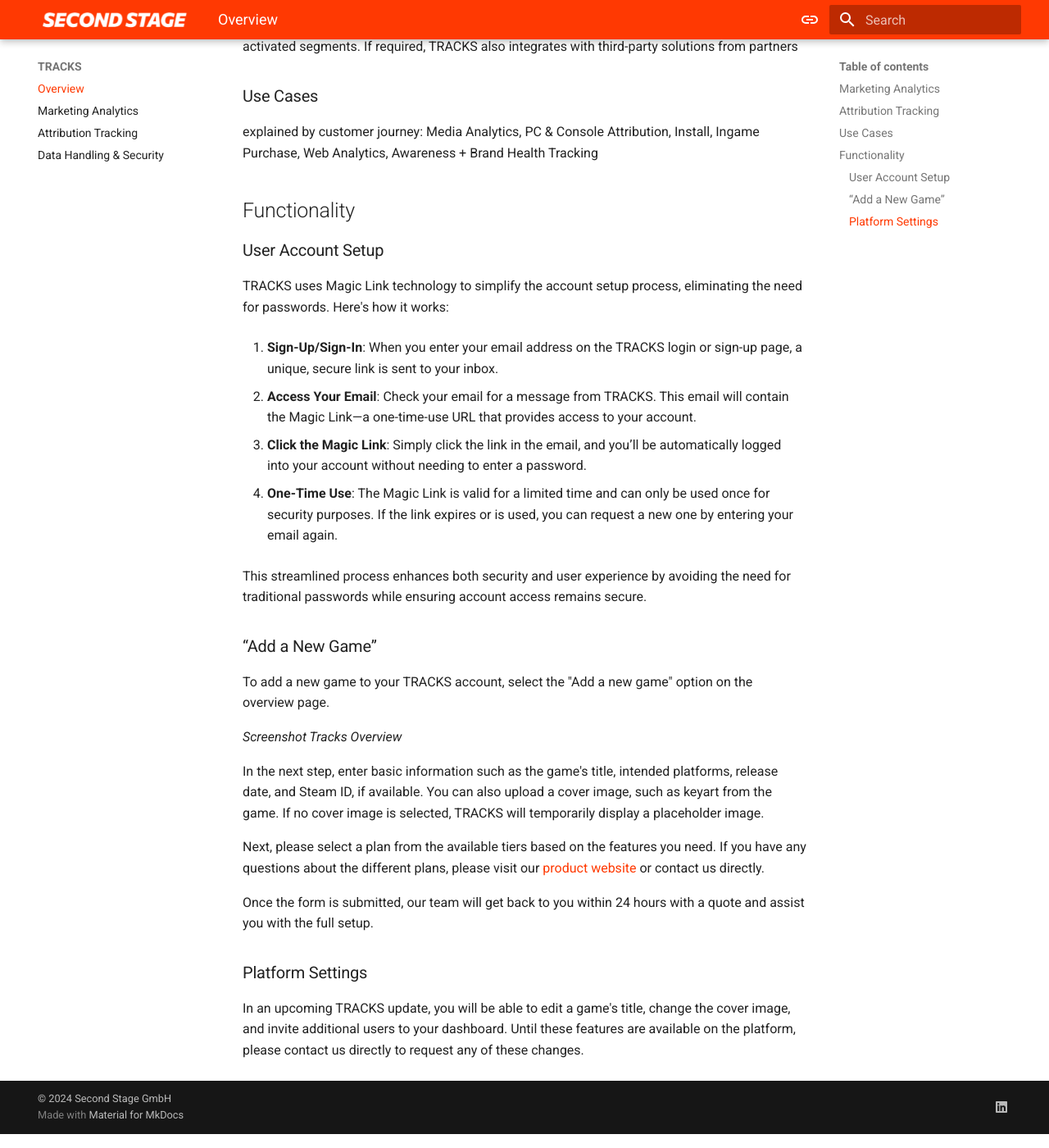
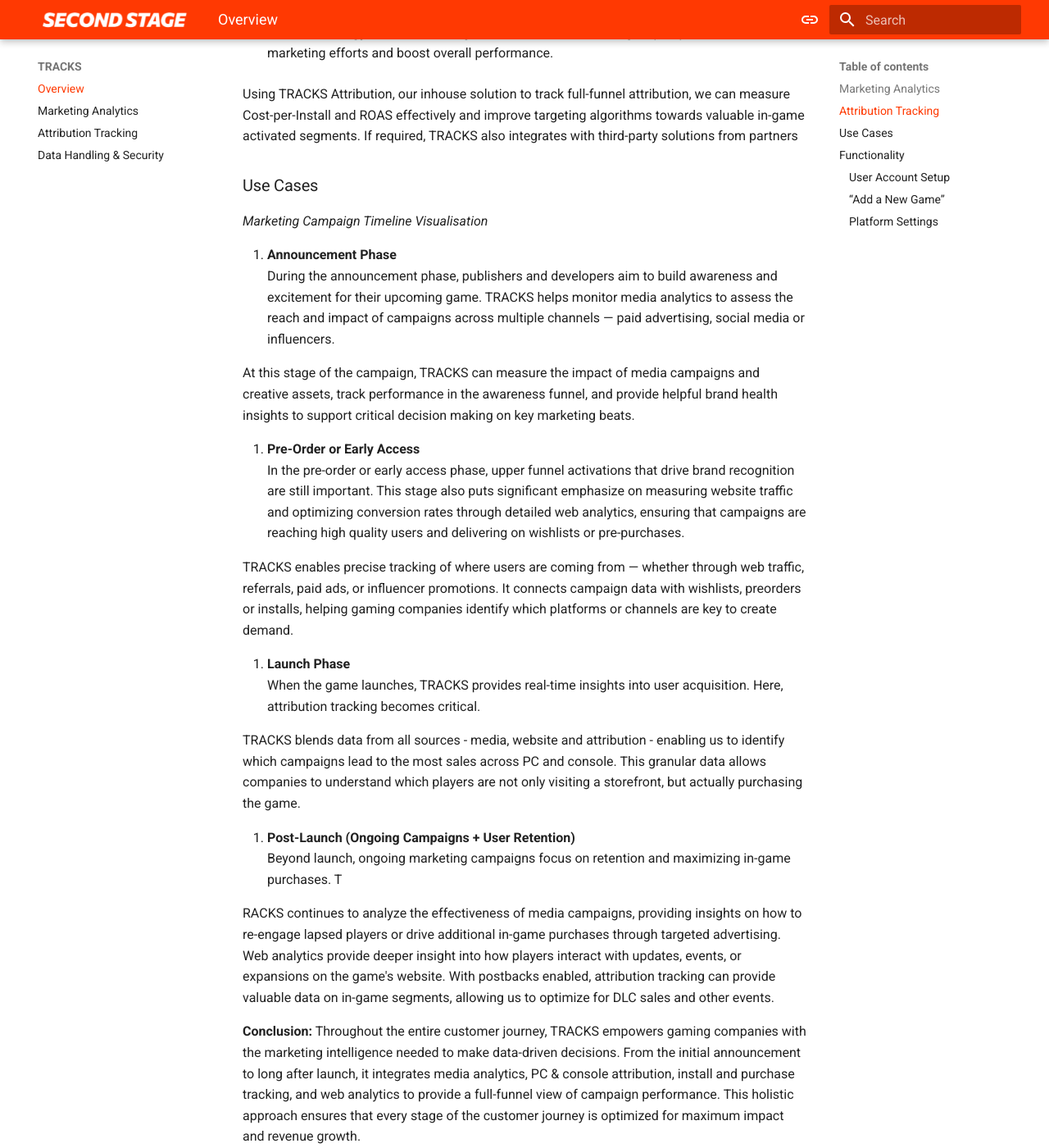
Before and after one commit to secondstage-io/tracks-documentation, an MkDocs documentation site: the page built from docs/tracks/overview.md, in a window 1280 px wide and 1400 px high, scrolled down 1435 px. Shown: the whole window at 82% size. Built offline with MkDocs 1.6.1 and Material for MkDocs 9.7.7, drawn with Linux system fonts in a browser that asks for light colours; some of the changed text lies outside the part shown.

Commit message:
Update overview.md
more content added

```diff
--- a/docs/tracks/overview.md
+++ b/docs/tracks/overview.md
@@ -1,10 +1,14 @@
-# Overview
+# Platform Overview
 
-TRACKS provides comprehensive data tracking and analysis, enabling a complete understanding of your marketing performance at every stage of the funnel. This ensures precise media spend planning and insightful reporting. With full attribution tracking, TRACKS allows for the precise targeting of high-impact audiences and strategic ad placements, maximizing Return on Ad Spend (ROAS) and ensuring every marketing dollar is effectively utilized. By leveraging data-driven insights, TRACKS empowers publishers, developers, and advertisers to seamlessly integrate marketing intelligence into their gaming campaigns, driving superior results and enhancing overall marketing strategy.
+TRACKS delivers *marketing intelligence for gaming* by the process of gathering, analyzing, and applying data to optimize marketing strategies all within a single platform.
+
+TRACKS combines in-depth **marketing analytics** and **attribution tracking** to deliver actionable insights. By tracking user behavior, media performance, and campaign effectiveness at every stage of the funnel, gaming companies can identify high-impact audiences, optimize ad placements, and make data-driven decisions. This approach ensures that marketing efforts are not only measurable but also strategically targeted, maximizing Return on Ad Spend (ROAS) and overall campaign success.
+
+By leveraging data-driven insights, TRACKS empowers publishers, developers, and advertisers to seamlessly integrate marketing intelligence into their gaming campaigns, driving superior results and enhancing overall marketing strategy.
 
 ### Marketing Analytics
 
-Marketing analytics refers to the process of collecting, measuring, and analyzing data from various marketing efforts to evaluate their effectiveness. For gaming companies, it provides a clear understanding of how well their media campaigns are performing and where improvements can be made. In short, it enables gaming companies to run data-driven, highly effective marketing campaigns that maximize user acquisition and return on investment.
+Marketing analytics refers to the process of collecting, measuring, and analyzing data from various marketing efforts to evaluate their effectiveness. For gaming companies, it provides a clear understanding of how well their campaigns are performing and where improvements can be made. In short, it enables gaming companies to run data-driven, highly effective marketing campaigns that maximize user acquisition and return on investment.
 
 **Why it’s important**:
 
@@ -32,7 +36,30 @@
 
 ### Use Cases
 
-explained by customer journey: Media Analytics, PC & Console Attribution, Install, Ingame Purchase, Web Analytics, Awareness + Brand Health Tracking
+*Marketing Campaign Timeline Visualisation*
+
+1. **Announcement Phase**
+During the announcement phase, publishers and developers aim to build awareness and excitement for their upcoming game. TRACKS helps monitor media analytics to assess the reach and impact of campaigns across multiple channels — paid advertising, social media or influencers.
+
+At this stage of the campaign, TRACKS can measure the impact of media campaigns and creative assets, track performance in the awareness funnel, and provide helpful brand health insights to support critical decision making on key marketing beats.
+
+2. **Pre-Order or Early Access**
+In the pre-order or early access phase, upper funnel activations that drive brand recognition are still important. This stage also puts significant emphasize on measuring website traffic and optimizing conversion rates through detailed web analytics, ensuring that campaigns are reaching high quality users and delivering on wishlists or pre-purchases.
+
+TRACKS enables precise tracking of where users are coming from — whether through web traffic, referrals, paid ads, or influencer promotions. It connects campaign data with wishlists, preorders or installs, helping gaming companies identify which platforms or channels are key to create demand.
+
+4. **Launch Phase**
+When the game launches, TRACKS provides real-time insights into user acquisition. Here, attribution tracking becomes critical.
+
+TRACKS blends data from all sources - media, website and attribution - enabling us to identify which campaigns lead to the most sales across PC and console. This granular data allows companies to understand which players are not only visiting a storefront, but actually purchasing the game.
+
+5. **Post-Launch (Ongoing Campaigns + User Retention)**
+Beyond launch, ongoing marketing campaigns focus on retention and maximizing in-game purchases. T
+
+RACKS continues to analyze the effectiveness of media campaigns, providing insights on how to re-engage lapsed players or drive additional in-game purchases through targeted advertising. Web analytics provide deeper insight into how players interact with updates, events, or expansions on the game's website. With postbacks enabled, attribution tracking can provide valuable data on in-game segments, allowing us to optimize for DLC sales and other events.
+
+ **Conclusion:**
+Throughout the entire customer journey, TRACKS empowers gaming companies with the marketing intelligence needed to make data-driven decisions. From the initial announcement to long after launch, it integrates media analytics, PC & console attribution, install and purchase tracking, and web analytics to provide a full-funnel view of campaign performance. This holistic approach ensures that every stage of the customer journey is optimized for maximum impact and revenue growth.
 
 ## Functionality
 
```
